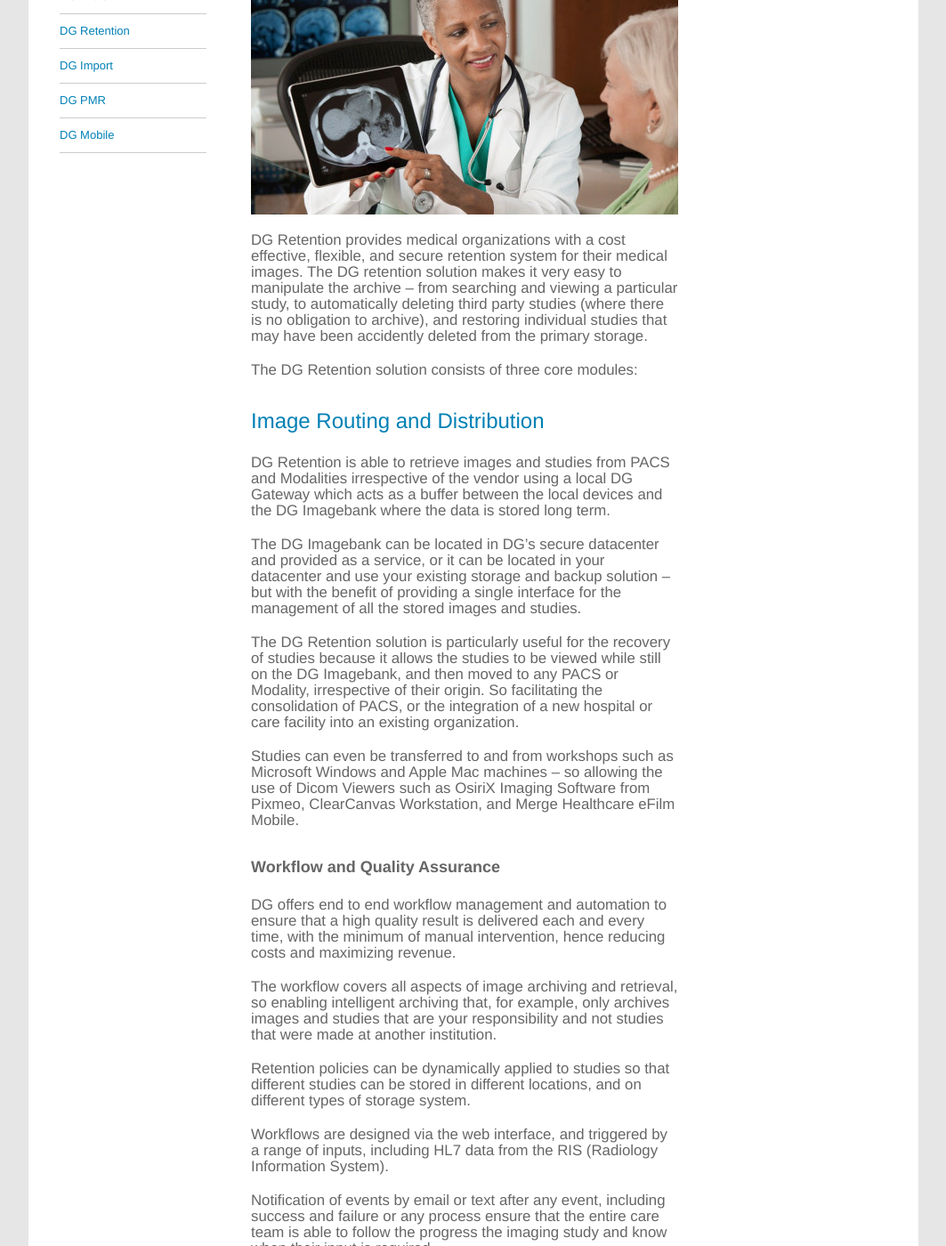
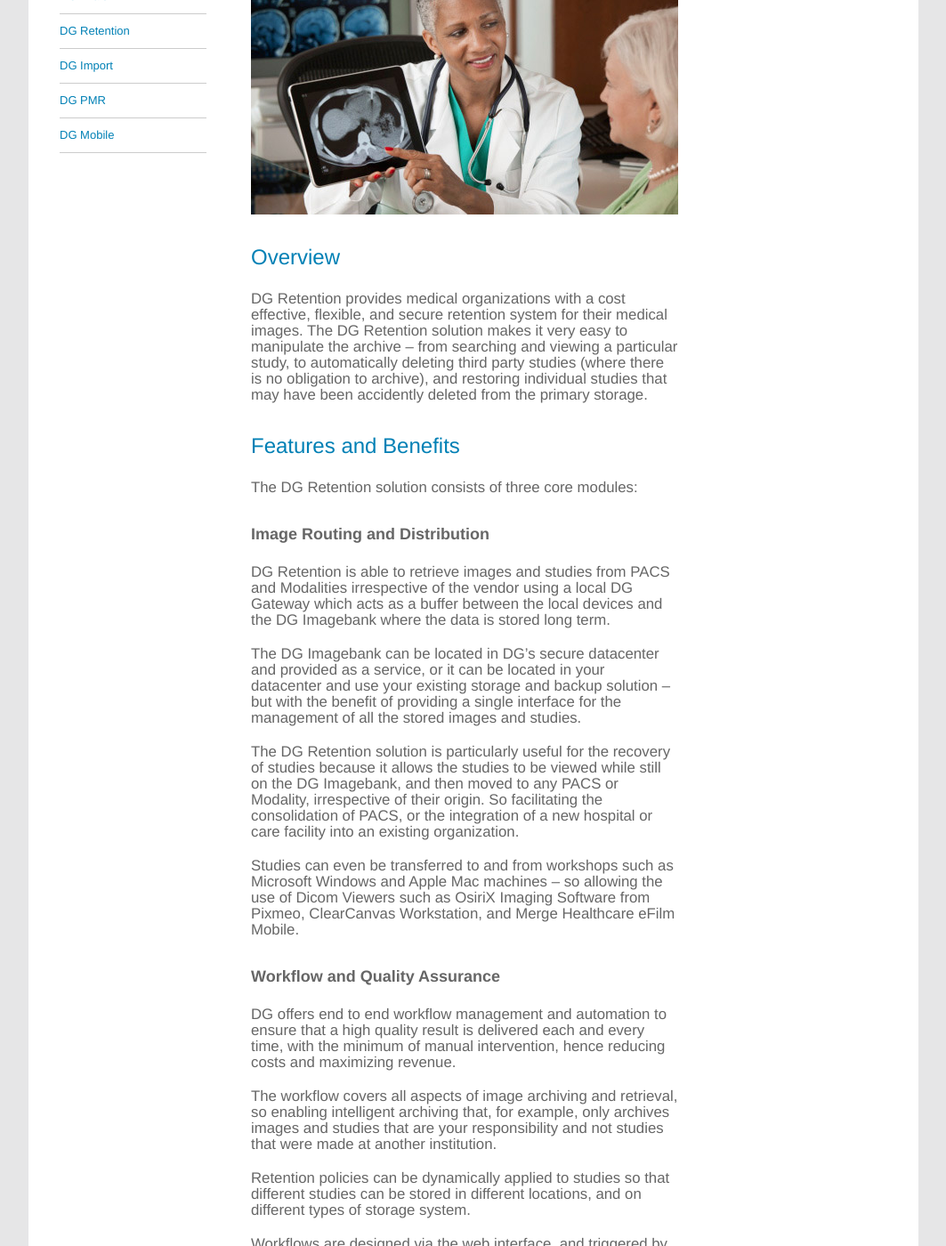
Before and after one commit to kevinold/dg-jekyll, a Jekyll site: the page built from solutions/dg-retention.html, in a window 1280 px wide and 1400 px high, scrolled down 282 px. Shown: the whole window at 89% size, without its empty margins (108-1171 px from the left). Built offline with Jekyll 4.4.1, drawn with Linux system fonts in a browser that asks for light colours; Markdown is read by kramdown in place of the engine named in the settings; some of the changed text lies outside the part shown.

Commit message:
dg retention edits

```diff
--- a/solutions/dg-retention.html
+++ b/solutions/dg-retention.html
@@ -8,11 +8,15 @@ nav: solutions
 
 <img src="/img/solutions/dgRetentionImage.jpg"/>
 
-<p>DG Retention provides medical organizations with a cost effective, flexible, and secure retention system for their medical images. The DG retention solution makes it very easy to manipulate the archive – from searching and viewing a particular study, to automatically deleting third party studies (where there is no obligation to archive), and restoring individual studies that may have been accidently deleted from the primary storage.</p>
+<h2 id='overview'>Overview</h2>
+
+<p>DG Retention provides medical organizations with a cost effective, flexible, and secure retention system for their medical images. The DG Retention solution makes it very easy to manipulate the archive – from searching and viewing a particular study, to automatically deleting third party studies (where there is no obligation to archive), and restoring individual studies that may have been accidently deleted from the primary storage.</p>
+
+<h2 id='features_and_benefits'>Features and Benefits</h2>
 
 <p>The DG Retention solution consists of three core modules:</p>
 
-<h2 id='image_routing_and_distribution'>Image Routing and Distribution</h2>
+<h3 id='image_routing_and_distribution'>Image Routing and Distribution</h3>
 
 <p>DG Retention is able to retrieve images and studies from PACS and Modalities irrespective of the vendor using a local DG Gateway which acts as a buffer between the local devices and the DG Imagebank where the data is stored long term.</p>
 
```
Also changed, not shown: other parts of solutions/dg-retention.html (+1 -1 lines), 1 other file.
